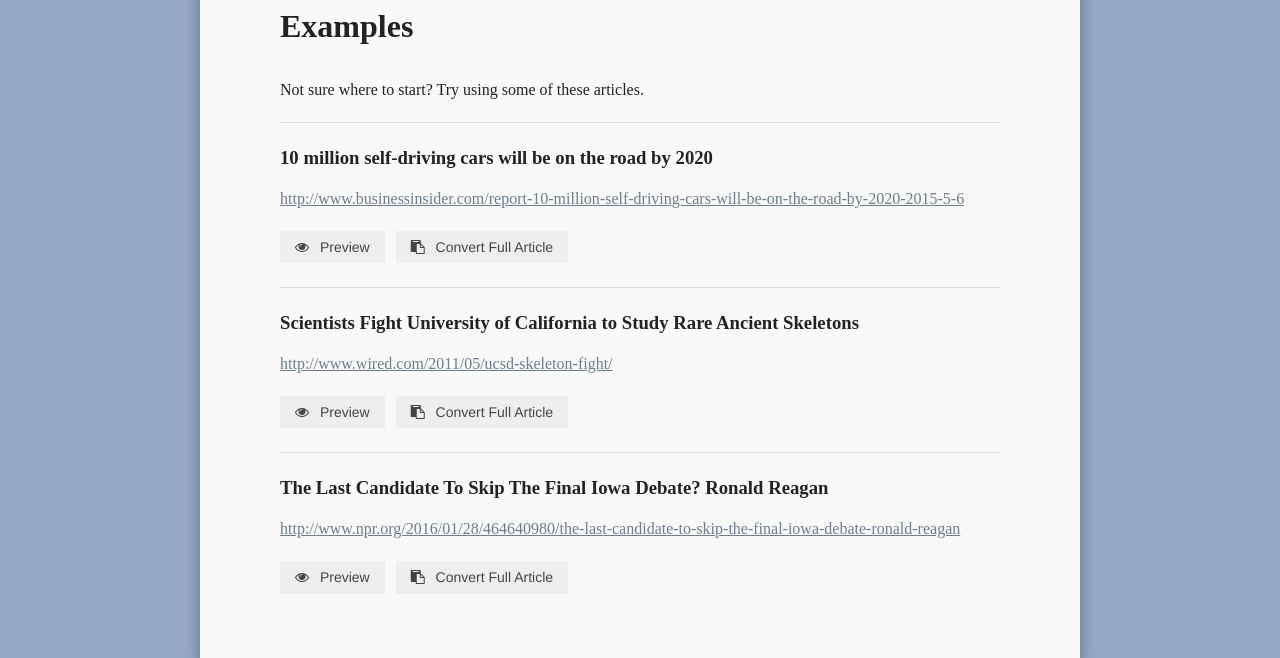
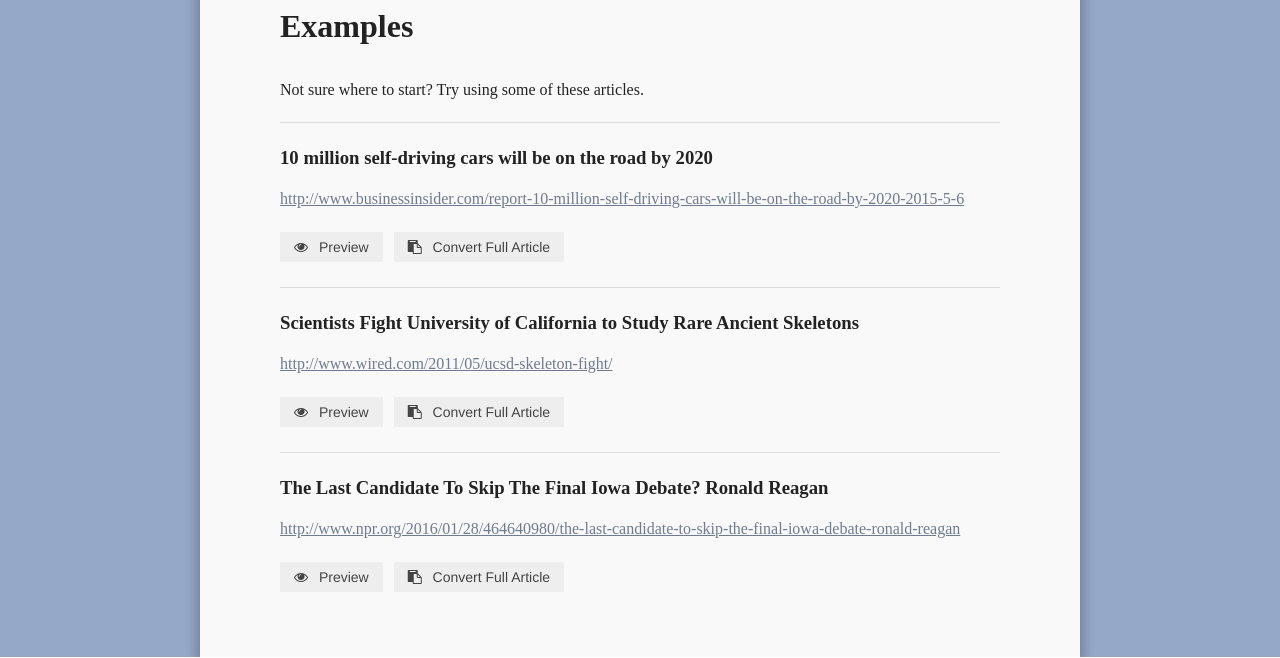
Before and after one commit to U-DON/xkcd_substitutions, a Flask app: page / in a window 1280 px wide. Shown: the part 606-1264 px from the top of the page. Run offline with Flask 2, Linux system fonts and the light colour scheme; parts of the project's set-up code (start-up, migrations or seed data) failed here and were passed over; some libraries are stand-ins or nearby versions.

Commit message:
Minor styling changes with states of form input and buttons.

```diff
--- a/static/style.css
+++ b/static/style.css
@@ -87,9 +87,29 @@ header > div
     width: 420px;
 }
 
-#url-input:focus
+#url-input:focus:-moz-placeholder
 {
-    box-shadow: inset 0 0 1px 1px #99ddee;
+    color: #aaaaaa;
+}
+
+#url-input:focus::-moz-placeholder
+{
+    color: #aaaaaa;
+}
+
+#url-input:focus:-ms-input-placeholder
+{
+    color: #aaaaaa;
+}
+
+#url-input:focus::-webkit-input-placeholder
+{
+    color: #aaaaaa;
+}
+
+#url-input:focus ~ button
+{
+    background: #e4e4e4;
 }
 
 #xkcd-form button
@@ -108,7 +128,7 @@ header > div
 button
 {
     background: #eeeeee;
-    border: 1px solid transparent;
+    border: 0;
     color: #444444;
     cursor: pointer;
     display: inline-block;
@@ -125,7 +145,7 @@ button:active
 
 button:hover
 {
-    box-shadow: inset 0 0 10px 1px rgba(0, 0, 0, 0.1);
+    box-shadow: inset 0 0 10px 0 rgba(0, 0, 0, 0.1);
 }
 
 button:disabled
```
